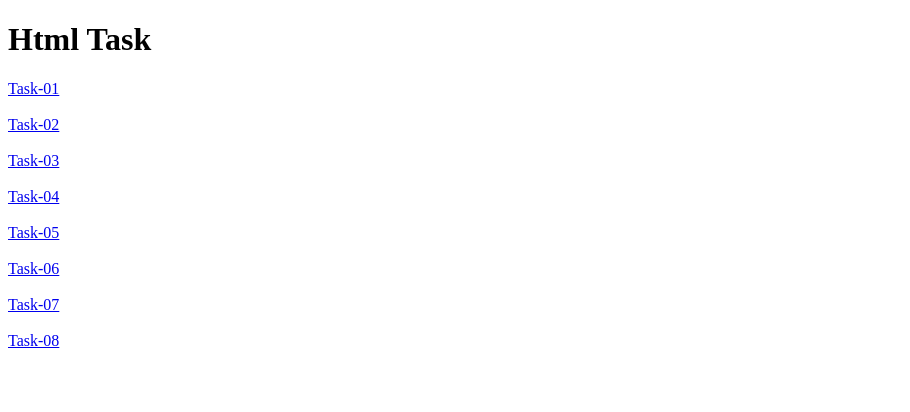
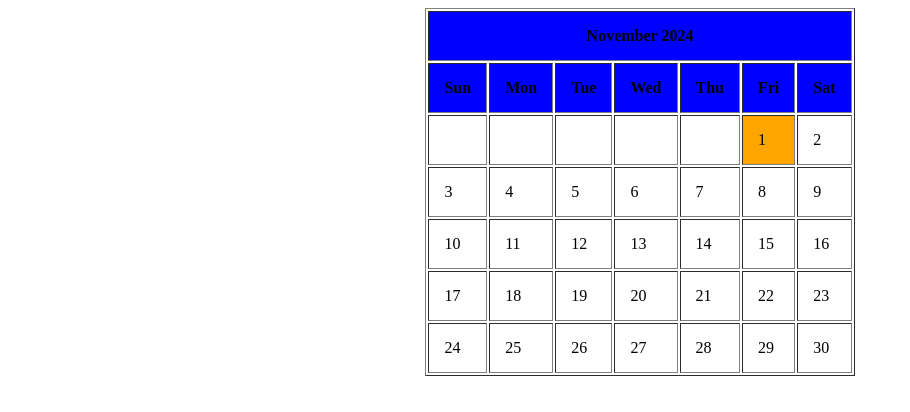
Before and after one commit to zifra3114/Html-Assignment, a plain HTML site: page index.html in a window 1280 px wide. Shown: the whole page, without its empty margins (0-910 px from the left). Drawn offline with Linux system fonts and the light colour scheme.

Commit message:
Add files via upload

```diff
--- a/index.html
+++ b/index.html
@@ -3,17 +3,70 @@
 <head>
     <meta charset="UTF-8">
     <meta name="viewport" content="width=device-width, initial-scale=1.0">
-    <title>Document</title>
+    <title>Task-10</title>
 </head>
 <body>
-    <h1>Html Task</h1>
-    <a href="./Task-01/index.html">Task-01</a><br><br>
-    <a href="./Task-02/index.html">Task-02</a><br><br>
-    <a href="./Task-03-Table/index.html">Task-03</a><br><br>
-    <a href="./Task-04/index.html">Task-04</a><br><br>
-    <a href="./Task-05/table.html">Task-05</a><br><br>
-    <a href="./Task-06-Form/index.html">Task-06</a><br><br>
-    <a href="./Task-07-Perodic-Table/index.html">Task-07</a><br><br>
-    <a href="./Task-08-Quiz/first.html">Task-08</a><br><br>
+    <center>
+
+        <table border="1" cellpadding="15">
+            <tr align="center">
+                <th colspan="7" bgcolor="blue">November 2024</th>
+            </tr>
+            <tr>
+                <th bgcolor="blue">Sun</th>
+                <th bgcolor="blue">Mon</th>
+                <th bgcolor="blue">Tue</th>
+                <th bgcolor="blue">Wed</th>
+                <th bgcolor="blue">Thu</th>
+                <th bgcolor="blue">Fri</th>
+                <th bgcolor="blue">Sat</th>
+            </tr>
+            <tr>
+                <td></td>
+                <td></td>
+                <td></td>
+                <td></td>
+                <td></td>
+                <td bgcolor="orange">1</td>
+                <td>2</td>
+            </tr>
+            <tr>
+                <td>3</td>
+                <td>4</td>
+                <td>5</td>
+                <td>6</td>
+                <td>7</td>
+                <td>8</td>
+                <td>9</td>
+            </tr>
+            <tr>
+                <td>10</td>
+                <td>11</td>
+                <td>12</td>
+                <td>13</td>
+                <td>14</td>
+                <td>15</td>
+                <td>16</td>
+            </tr>
+            <tr>
+                <td>17</td>
+                <td>18</td>
+                <td>19</td>
+                <td>20</td>
+                <td>21</td>
+                <td>22</td>
+                <td>23</td>
+            </tr>
+            <tr>
+                 <td>24</td>
+                 <td>25</td>
+                 <td>26</td>
+                 <td>27</td>
+                 <td>28</td>
+                 <td>29</td>
+                 <td>30</td>
+            </tr>
+        </table>
+    </center>
 </body>
 </html>
```
